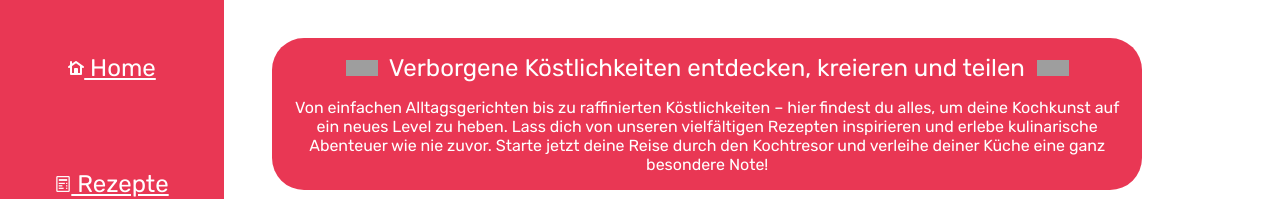
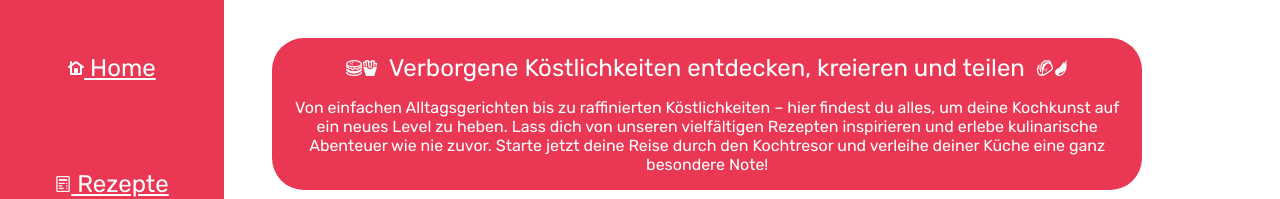
Before and after one commit to Hanmuni/DevCraft---Rezeptapp, a Next.js app: page /home in a window 1280 px wide. Shown: the part 138-337 px from the top of the page. Built offline with nearby package versions, Linux system fonts and the light colour scheme; grey boxes are pictures that could not be loaded.

Commit message:
refactor: change icons routes

```diff
--- a/app/home/homepage-banner.tsx
+++ b/app/home/homepage-banner.tsx
@@ -2,11 +2,11 @@ export default function HomePageBanner() {
   return (
     <div className="banner column align-center">
       <span className="font-large header">
-        <img className="food-icon" src="img/hamburger.png" />
-        <img className="food-icon" src="img/fries.png" />
+        <img className="food-icon" src="icons/hamburger.png" />
+        <img className="food-icon" src="icons/fries.png" />
         &nbsp; Verborgene Köstlichkeiten entdecken, kreieren und teilen &nbsp;
-        <img className="food-icon" src="img/taco.png" />
-        <img className="food-icon" src="img/eggplant.png" />
+        <img className="food-icon" src="icons/taco.png" />
+        <img className="food-icon" src="icons/eggplant.png" />
       </span>
 
       <span className="font-medium text-center">
```
